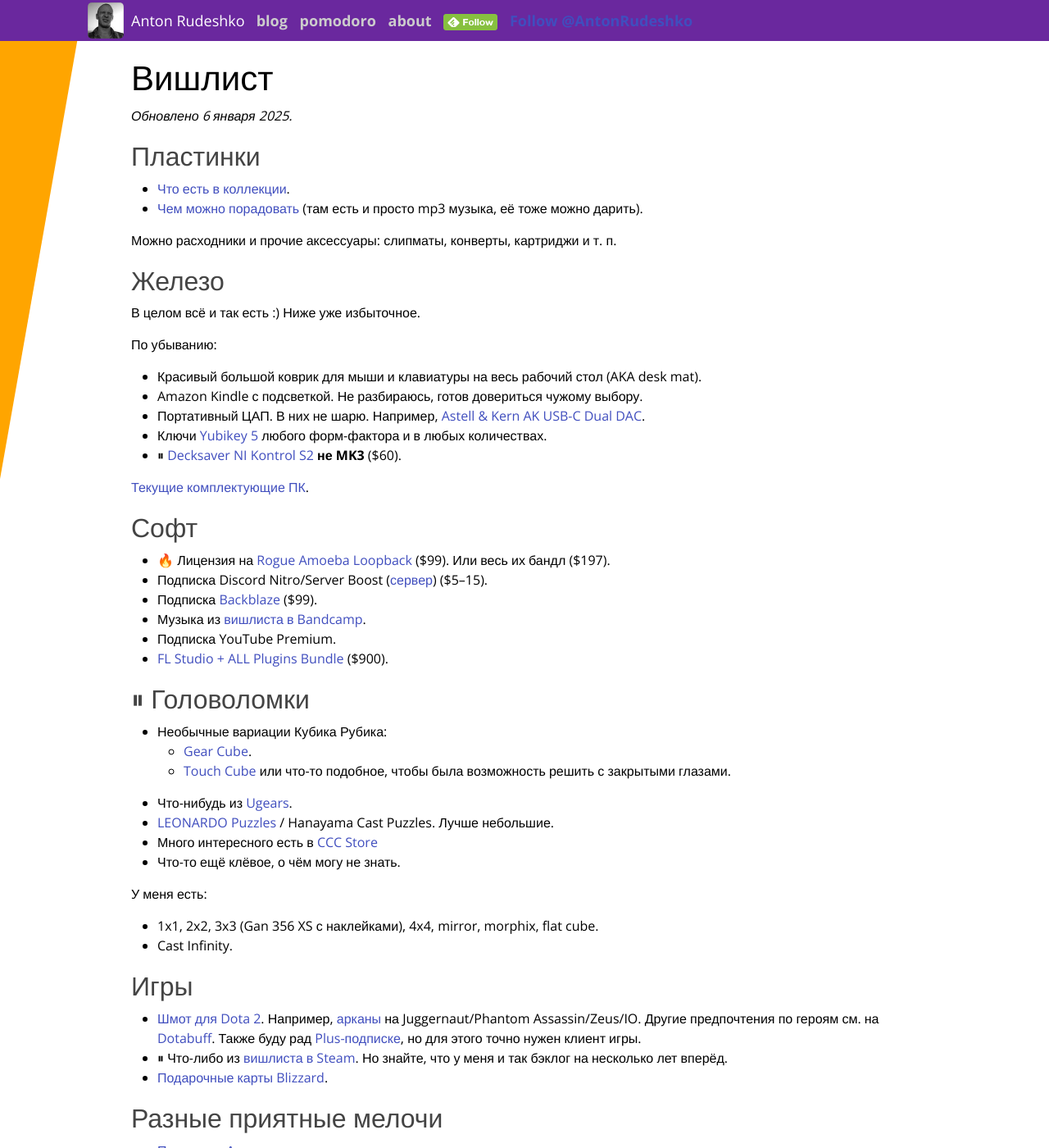
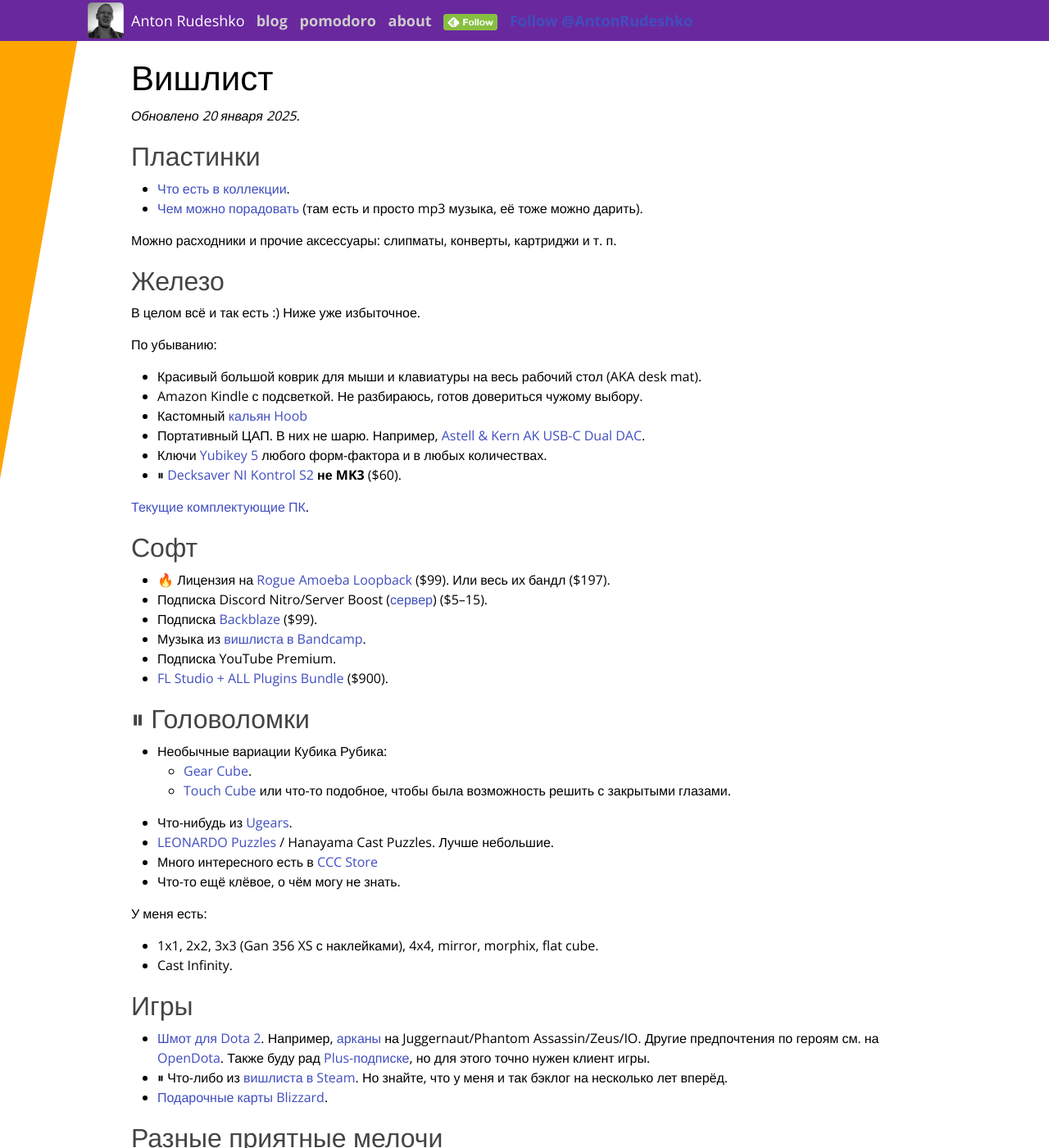
Before and after one commit to anton-rudeshko/anton-rudeshko.github.io, a Jekyll site: the page built from wishlist/index.md, in a window 1280 px wide and 1400 px high. Shown: the whole window at 82% size. Built offline with Jekyll 4.4.1, drawn with Linux system fonts in a browser that asks for light colours; comment, search, counter and statistics services are not loaded.

Commit message:
wishlist: add hoob custom

```diff
--- a/wishlist/index.md
+++ b/wishlist/index.md
@@ -5,7 +5,7 @@ title: Вишлист
 
 # Вишлист
 
-_Обновлено 6 января 2025._
+_Обновлено 20 января 2025._
 
 ## Пластинки
 
@@ -25,12 +25,14 @@ _Обновлено 6 января 2025._
 
 - Красивый большой коврик для мыши и клавиатуры на весь рабочий стол (AKA desk mat).
 - Amazon Kindle с подсветкой. Не разбираюсь, готов довериться чужому выбору.
+- Кастомный [кальян Hoob][hoob-custom]
 - Портативный ЦАП. В них не шарю. Например, [Astell & Kern AK USB-C Dual DAC].
 - Ключи [Yubikey 5] любого форм-фактора и в любых количествах.
 - ⏸ [Decksaver NI Kontrol S2] **не MK3** ($60).
 
 [Текущие комплектующие ПК][pc-config].
 
+[hoob-custom]: https://hoob.com/rus/hookahs/futurist/hoob-custom.html
 [Astell & Kern AK USB-C Dual DAC]: https://us.astellnkern.com/products/ak-usb-c-dual-dac-cable-pee51
 [Decksaver NI Kontrol S2]: https://www.dj-store.ru/oborudovanie/didzhejev/dj-ryukzaki-sumki-chekhly-papki-dlya-didzheev/zashchitnye-kryshki/43705_decksaver-ni-kontrol-s2.html
 [Yubikey 5]: https://www.yubico.com/products/yubikey-5-overview/
@@ -68,14 +70,14 @@ _Обновлено 6 января 2025._
 
 ## Игры
 
-- [Шмот для Dota 2][dota2-store]. Например, [арканы][dota2-arcana] на Juggernaut/Phantom Assassin/Zeus/IO. Другие предпочтения по героям см. на [Dotabuff][dotabuff]. Также буду рад [Plus-подписке][dota2-plus], но для этого точно нужен клиент игры.
+- [Шмот для Dota 2][dota2-store]. Например, [арканы][dota2-arcana] на Juggernaut/Phantom Assassin/Zeus/IO. Другие предпочтения по героям см. на [OpenDota][opendota]. Также буду рад [Plus-подписке][dota2-plus], но для этого точно нужен клиент игры.
 - ⏸ Что-либо из [вишлиста в Steam][steam]. Но знайте, что у меня и так бэклог на несколько лет вперёд.
 - [Подарочные карты Blizzard][blizzard-giftcards].
 
 [steam]: https://store.steampowered.com/wishlist/id/rudeshko_plays/
 [dota2-store]: http://www.dota2.com/store/
 [dota2-arcana]: https://dota2.fandom.com/wiki/Arcana
-[dotabuff]: https://www.dotabuff.com/players/55714886
+[opendota]: https://www.opendota.com/players/55714886/heroes
 [dota2-plus]: https://www.dota2.com/plus
 [blizzard-giftcards]: https://giftcards.blizzard.com/
 
```
